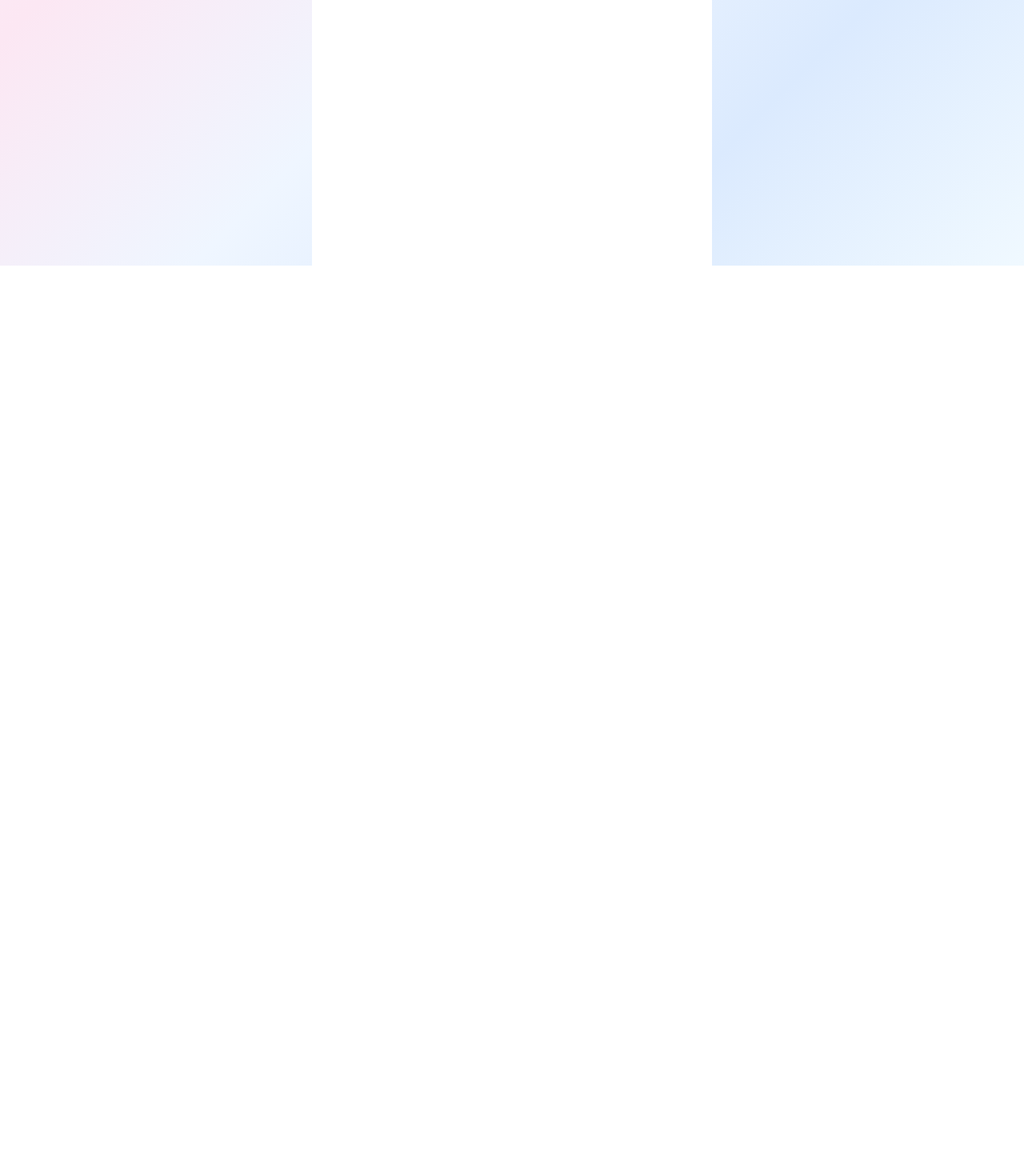
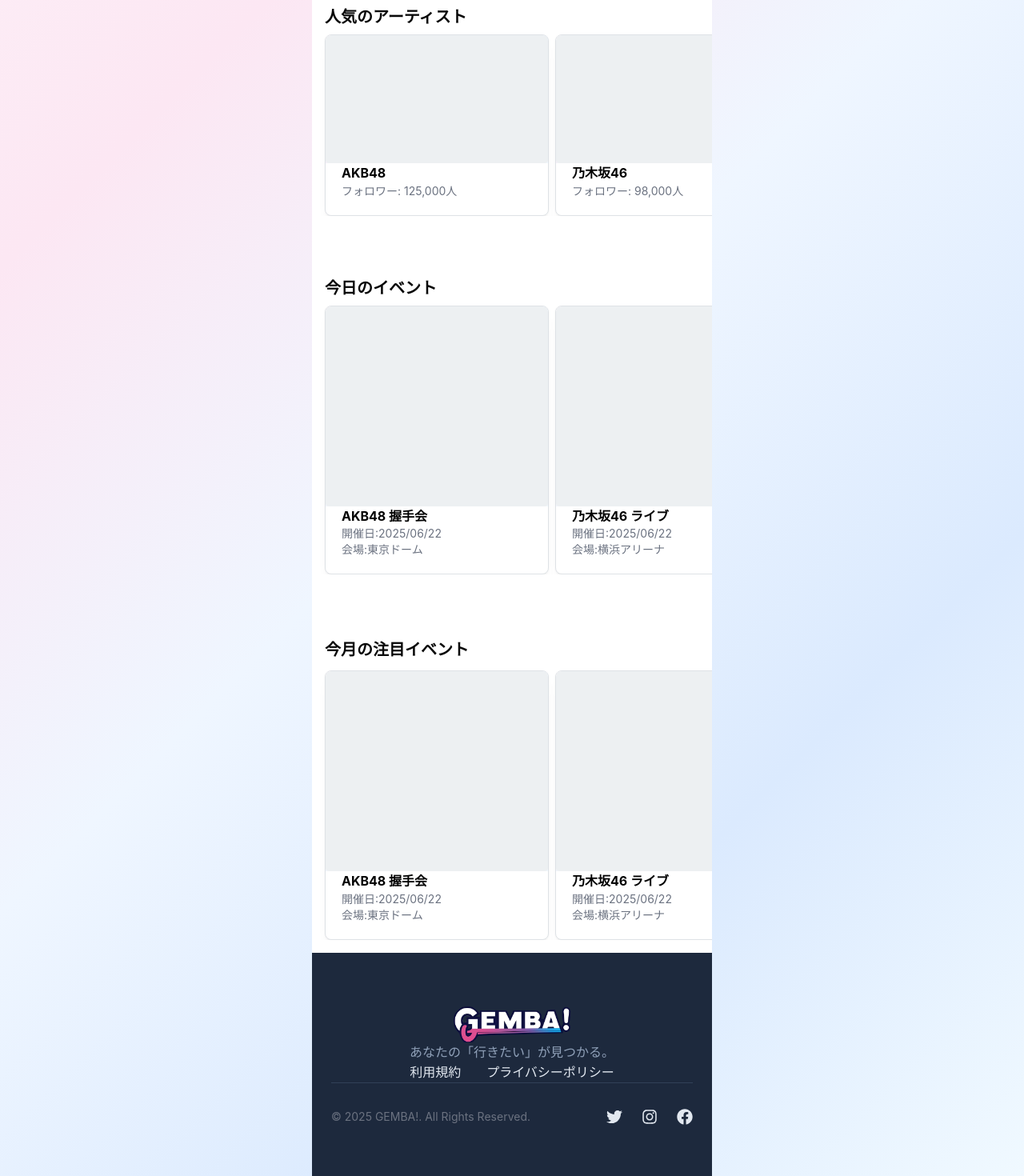
Before and after one commit to okamonster/sw-schedule, a Next.js app in the folder apps/web/: page / in a window 1280 px wide. Shown: the part 468-1938 px from the top of the page at 80% size. Before the commit the page ends 800 px from the top, so only its background shows below. Built offline with nearby package versions, Linux system fonts and the light colour scheme.

Commit message:
feat: ホームページにヒーローセクション、アーティストカード、イベントカードを追加し、フッターを実装

```diff
--- a/apps/web/src/app/page.tsx
+++ b/apps/web/src/app/page.tsx
@@ -1,9 +1,196 @@
+import { LinkButton } from "@/components/Buttons/LinkButton";
 import { DefaultHeader } from "@/components/Navigations/DefaultHeader";
+import { Footer } from "@/components/Navigations/Footer";
+import { ArtistCard } from "@/features/top/components/ArtistCard";
+import { EventCard } from "@/features/top/components/EventCard";
+import { UnloginHeroSection } from "@/features/top/components/UnloginHeroSection";
 
 export default function Home() {
+	// モックデータ
+	const todayEvents = [
+		{
+			id: "1",
+			eventName: "AKB48 握手会",
+			artistName: "AKB48",
+			eventDate: new Date("2025-06-22T14:00:00"),
+			location: "東京ドーム",
+			imageUrl: "",
+		},
+		{
+			id: "2",
+			eventName: "乃木坂46 ライブ",
+			artistName: "乃木坂46",
+			eventDate: new Date("2025-06-22T19:00:00"),
+			location: "横浜アリーナ",
+			imageUrl: "",
+		},
+		{
+			id: "3",
+			eventName: "櫻坂46 サイン会",
+			artistName: "櫻坂46",
+			eventDate: new Date("2025-06-22T16:30:00"),
+			location: "渋谷スクランブルスクエア",
+			imageUrl: "",
+		},
+	];
+
+	const popularArtists = [
+		{
+			id: "1",
+			name: "AKB48",
+			followers: 125000,
+			imageUrl: "",
+			isFollowing: true,
+		},
+		{
+			id: "2",
+			name: "乃木坂46",
+			followers: 98000,
+			imageUrl: "",
+			isFollowing: false,
+		},
+		{
+			id: "3",
+			name: "櫻坂46",
+			followers: 75000,
+			imageUrl: "",
+			isFollowing: true,
+		},
+		{
+			id: "4",
+			name: "日向坂46",
+			followers: 68000,
+			imageUrl: "",
+			isFollowing: false,
+		},
+	];
+
+	const upcomingEvents = [
+		{
+			id: "1",
+			eventName: "AKB48 握手会",
+			artistName: "AKB48",
+			eventDate: new Date("2025-06-22T14:00:00"),
+			location: "東京ドーム",
+			imageUrl: "",
+		},
+		{
+			id: "2",
+			eventName: "乃木坂46 ライブ",
+			artistName: "乃木坂46",
+			eventDate: new Date("2025-06-22T19:00:00"),
+			location: "横浜アリーナ",
+			imageUrl: "",
+		},
+		{
+			id: "3",
+			eventName: "櫻坂46 サイン会",
+			artistName: "櫻坂46",
+			eventDate: new Date("2025-06-22T16:30:00"),
+			location: "渋谷スクランブルスクエア",
+			imageUrl: "",
+		},
+	];
+
 	return (
 		<div>
 			<DefaultHeader />
+
+			{/* ヒーローセクション */}
+			<div className="w-full grid items-center">
+				<UnloginHeroSection />
+				<section className="grid py-4 text-center gap-2">
+					<h2 className="text-xl font-bold text-text-black mt-8">
+						出演情報見るならGEMBA!
+					</h2>
+					<p className="text-sm text-text-black">
+						今月の推しのイベントっていつだっけ？
+						<br />
+						確認しずらい出演情報をGEMBAで簡単に確認！
+					</p>
+				</section>
+				<section className="grid py-4 gap-2">
+					<h2 className="text-xl font-bold text-text-black px-4">
+						人気のアーティスト
+					</h2>
+					{/* はみ出したらスクロールできるようにする */}
+					<div className="flex items-center gap-2 overflow-x-auto shrink-0 px-4">
+						{popularArtists.map((artist) => (
+							<ArtistCard
+								key={artist.id}
+								imageUrl={artist.imageUrl}
+								artistName={artist.name}
+								followersCount={artist.followers}
+							/>
+						))}
+					</div>
+					<div className="text-center">
+						<LinkButton
+							href="/artists"
+							radius="lg"
+							color="var(--color-text-primary)"
+							variant="outline"
+						>
+							アーティストをもっと見る
+						</LinkButton>
+					</div>
+				</section>
+				<section className="grid py-4 gap-2">
+					<h2 className="text-xl font-bold text-text-black px-4">
+						今日のイベント
+					</h2>
+					<div className="flex items-center gap-2 overflow-x-auto shrink-0 px-4">
+						{todayEvents.map((event) => (
+							<EventCard
+								key={event.id}
+								imageUrl={event.imageUrl}
+								eventName={event.eventName}
+								location={event.location}
+								eventDate={event.eventDate}
+							/>
+						))}
+					</div>
+					<div className="text-center">
+						<LinkButton
+							href="/events"
+							radius="lg"
+							color="var(--color-text-primary)"
+							variant="outline"
+						>
+							イベントをもっと見る
+						</LinkButton>
+					</div>
+				</section>
+				<section className="grid py-4 gap-2">
+					<div className="flex items-center gap-2 justify-between">
+						<h2 className="text-xl font-bold text-text-black px-4">
+							今月の注目イベント
+						</h2>
+						<LinkButton
+							href="/events"
+							radius="lg"
+							color="var(--color-text-primary)"
+							variant="transparent"
+						>
+							カレンダーで見る
+						</LinkButton>
+					</div>
+
+					<div className="flex items-center gap-2 overflow-x-auto shrink-0 px-4">
+						{upcomingEvents.map((event) => (
+							<EventCard
+								key={event.id}
+								imageUrl={event.imageUrl}
+								eventName={event.eventName}
+								location={event.location}
+								eventDate={event.eventDate}
+							/>
+						))}
+					</div>
+				</section>
+			</div>
+
+			<Footer />
 		</div>
 	);
 }
--- /dev/null
+++ b/apps/web/src/components/Buttons/LinkButton.tsx
@@ -0,0 +1,10 @@
+import type { ButtonProps } from '@mantine/core';
+import { Button } from '@mantine/core';
+import Link from 'next/link';
+import type { ComponentPropsWithoutRef } from 'react';
+
+type Props = ComponentPropsWithoutRef<typeof Link> & Omit<ButtonProps, 'component'>;
+
+export const LinkButton = (props: Props): React.ReactNode => {
+  return <Button component={Link} {...props} />;
+};
--- /dev/null
+++ b/apps/web/src/components/Navigations/Footer.tsx
@@ -0,0 +1,48 @@
+import Image from 'next/image';
+import Link from 'next/link';
+import { FaFacebook, FaInstagram, FaTwitter } from 'react-icons/fa';
+
+export const Footer = () => {
+  return (
+    <footer className="bg-slate-800 text-slate-200">
+      <div className="container mx-auto px-6 py-16 text-center">
+        {/* 上段: ブランド、ナビ */}
+        <div className="mb-12">
+          <div className="flex justify-center mb-4">
+            <Image src="/images/logo.png" alt="GEMBA!" width={150} height={50} />
+          </div>
+          <p className="text-slate-400 mb-8">あなたの「行きたい」が見つかる。</p>
+
+          {/* 主要ナビリンク */}
+          <nav className="flex justify-center gap-6 md:gap-8 mb-12">
+            <Link href="/" className="text-text-white">
+              利用規約
+            </Link>
+            <Link href="/artists" className="text-text-white">
+              プライバシーポリシー
+            </Link>
+          </nav>
+        </div>
+
+        {/* 下段: コピーライト、SNS、その他リンク */}
+        <div className="border-t border-slate-700 pt-8 flex flex-col md:flex-row justify-between items-center space-y-6 md:space-y-0">
+          <p className="text-text-gray text-sm">&copy; 2025 GEMBA!. All Rights Reserved.</p>
+
+          <div className="flex items-center gap-x-6 order-1 md:order-2">
+            <div className="flex gap-x-6">
+              <Link href="/" className="transition-transform hover:scale-110">
+                <FaTwitter size={20} />
+              </Link>
+              <Link href="/" className="transition-transform hover:scale-110">
+                <FaInstagram size={20} />
+              </Link>
+              <Link href="/" className="transition-transform hover:scale-110">
+                <FaFacebook size={20} />
+              </Link>
+            </div>
+          </div>
+        </div>
+      </div>
+    </footer>
+  );
+};
--- /dev/null
+++ b/apps/web/src/features/top/components/ArtistCard.tsx
@@ -0,0 +1,26 @@
+'use client';
+import { Card, Image, Skeleton } from '@mantine/core';
+
+type Props = {
+  imageUrl: string;
+  artistName: string;
+  followersCount: number;
+};
+
+export const ArtistCard = ({ imageUrl, artistName, followersCount }: Props): React.ReactNode => {
+  return (
+    <Card shadow="sm" padding="lg" radius="md" withBorder w={280} className="shrink-0">
+      <Card.Section className="bg-theme h-[160px] bg-cover bg-center bg-opacity-10">
+        {imageUrl ? (
+          <Image src={imageUrl} h="100%" alt={artistName} fit="contain" />
+        ) : (
+          <Skeleton height="100%" />
+        )}
+      </Card.Section>
+
+      <p className="text-md font-bold">{artistName}</p>
+
+      <p className="text-sm text-text-gray">フォロワー: {followersCount.toLocaleString()}人</p>
+    </Card>
+  );
+};
--- /dev/null
+++ b/apps/web/src/features/top/components/EventCard.tsx
@@ -0,0 +1,48 @@
+"use client";
+import { Card, Image, Skeleton } from "@mantine/core";
+import dayjs from "dayjs";
+
+type Props = {
+	imageUrl: string;
+	eventName: string;
+	location: string;
+	eventDate: Date;
+};
+
+export const EventCard = ({
+	imageUrl,
+	eventName,
+	location,
+	eventDate,
+}: Props): React.ReactNode => {
+	return (
+		<Card
+			shadow="sm"
+			padding="lg"
+			radius="md"
+			withBorder
+			w={280}
+			className="shrink-0"
+		>
+			<Card.Section className="bg-theme h-[250px] bg-cover bg-center bg-opacity-10">
+				{imageUrl ? (
+					<Image
+						src="https://d13rtcers002cb.cloudfront.net/images/80333ee9-f14f-4011-82fa-dbc7b5609455"
+						h="100%"
+						alt={eventName}
+						fit="contain"
+					/>
+				) : (
+					<Skeleton height="100%" />
+				)}
+			</Card.Section>
+
+			<p className="text-md font-bold">{eventName}</p>
+
+			<p className="text-sm text-text-gray">
+				開催日:{dayjs(eventDate).format("YYYY/MM/DD")}
+			</p>
+			<p className="text-sm text-text-gray">会場:{location}</p>
+		</Card>
+	);
+};
--- /dev/null
+++ b/apps/web/src/features/top/components/UnloginHeroSection.tsx
@@ -0,0 +1,26 @@
+import { Button, Input } from "@mantine/core";
+import { FaSearch } from "react-icons/fa";
+
+export const UnloginHeroSection = (): React.ReactNode => {
+	return (
+		<div className="bg-gradient-to-r mx-auto px-4 from-pink-500 to-purple-600 py-16 grid gap-4 text-center">
+			<h1 className="text-4xl font-bold">
+				推しの出演情報を
+				<br />
+				簡単チェック
+			</h1>
+			<p className="text-md">今すぐ確認！</p>
+
+			<div className="flex items-center justify-center gap-2 w-full">
+				<Input
+					radius="lg"
+					w="250px"
+					placeholder="アーティスト名やイベント名で検索"
+				/>
+				<Button radius="lg" color="var(--color-background-dark)" w="50px">
+					<FaSearch />
+				</Button>
+			</div>
+		</div>
+	);
+};
--- a/apps/web/src/styles/variables.css
+++ b/apps/web/src/styles/variables.css
@@ -1,7 +1,10 @@
 @import "tailwindcss";
 
 @theme {
+	--color-text-primary: #f472b6;
 	--color-text-black: #080808;
+	--color-text-white: #ffffff;
+	--color-text-gray: #6b7280;
 	--color-background-light: #ffffff;
 	--color-background-dark: #1e293b;
 }
```
Lines whose indentation alone changed are shown as unchanged.
